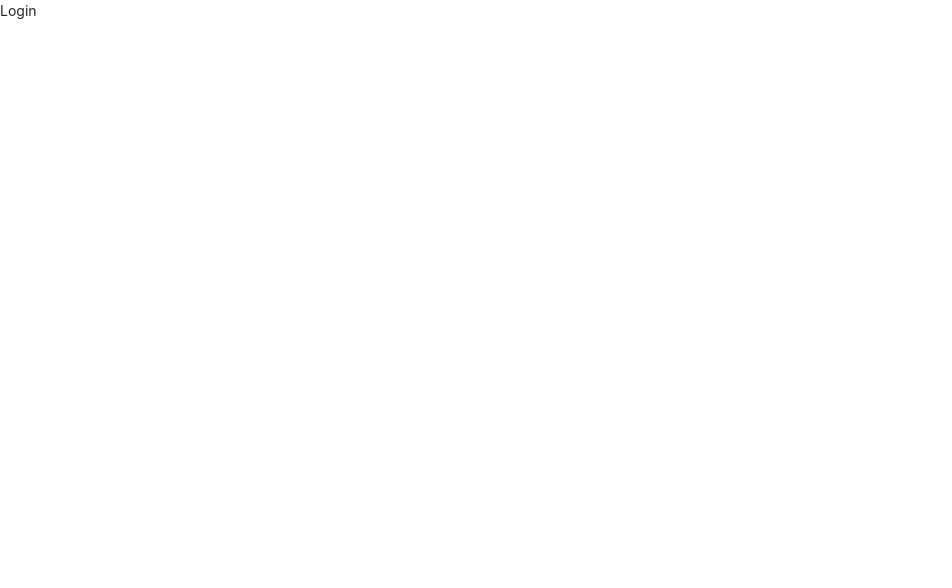
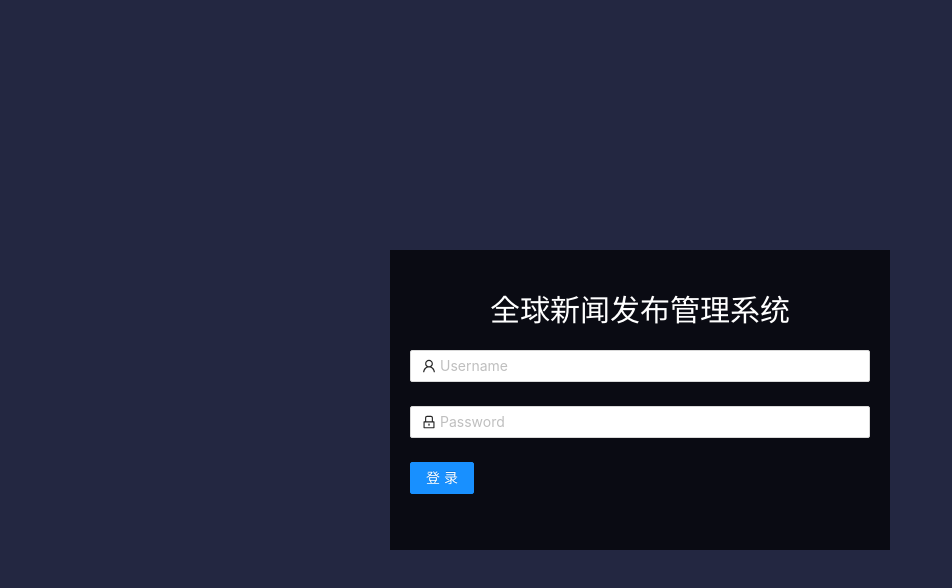
Before and after one commit to JXMChang/newssystem, a React (Create React App) app: page /#/login in a window 1280 px wide. Shown: the top 588 px of the page, without its empty margins (0-952 px from the left). Built offline with nearby package versions, Linux system fonts and the light colour scheme.

Commit message:
【登录功能】

```diff
--- a/src/components/sandbox/TopHeader.js
+++ b/src/components/sandbox/TopHeader.js
@@ -5,8 +5,9 @@
   UserOutlined
 } from '@ant-design/icons';
 import { Layout,Dropdown, Menu,Avatar  } from 'antd';
+import { withRouter } from 'react-router-dom/cjs/react-router-dom.min';
 const { Header } = Layout;
-export default function TopHeader () {
+function TopHeader (props) {
   const [collapsed, setCollapsed] = useState(false);
   const menu = (
     <Menu
@@ -14,17 +15,21 @@
         {
           key: '1',
           label: (
-            <a target="_blank" rel="noopener noreferrer" href="https://www.antgroup.com">
+            <span>
               超级管理员
-            </a>
+            </span>
           ),
         },
         {
           key: '2',
           label: (
-            <a target="_blank" rel="noopener noreferrer" href="https://www.aliyun.com">
+            <span  onClick={()=>{
+              localStorage.removeItem("token")
+              // console.log(props.history)
+              props.history.replace("/login")
+            }}>
               退出
-            </a>
+            </span>
           ),
           danger: true,
         },
@@ -55,3 +60,4 @@
     </Header>
   )
 }
+export default withRouter(TopHeader)
--- /dev/null
+++ b/src/views/Login/Login.css
@@ -0,0 +1,19 @@
+.formContainer{
+  position: fixed;
+  background-color: rgba(0, 0, 0, 0.7);
+  width: 500px;
+  height: 300px;
+  top:50%;
+  left:50%;
+  transform: translate(-50%,-50%);
+  padding: 20px;
+  z-index:100;
+}
+
+.logintitle{
+  text-align: center;
+  height: 80px;
+  line-height: 80px;
+  font-size: 30px;
+  color:white;
+}
--- a/src/views/Login/Login.js
+++ b/src/views/Login/Login.js
@@ -1,9 +1,211 @@
 import React from 'react'
+import { Form, Button, Input, message } from 'antd'
+import { UserOutlined, LockOutlined } from '@ant-design/icons';
+import './Login.css'
+// import Particles from 'react-particles-js';
+import axios from 'axios'
+export default function Login(props) {
 
-export default function Login() {
-  return (
-    <div>
-      Login
-    </div>
-  )
+    const onFinish = (values) => {
+        console.log(values)
+
+        axios.get(`http://localhost:8000/users?username=${values.username}&password=${values.password}&roleState=true&_expand=role`).then(res=>{
+            console.log(res.data)
+            if(res.data.length===0){
+                message.error("用户名或密码不匹配")
+            }else{
+                localStorage.setItem("token",JSON.stringify(res.data[0]))
+                props.history.push("/")
+            }
+        })
+    }
+    return (
+        <div style={{ background: 'rgb(35, 39, 65)', height: "100%",overflow:'hidden' }}>
+            {/* <Particles height={document.documentElement.clientHeight}params={
+                {
+                    "background": {
+                      "color": {
+                        "value": "rgb(35, 39, 65)"
+                      },
+                      "position": "50% 50%",
+                      "repeat": "no-repeat",
+                      "size": "cover"
+                    },
+                    "fullScreen": {
+                      "enable": true,
+                      "zIndex": 1
+                    },
+                    "interactivity": {
+                      "events": {
+                        "onClick": {
+                          "enable": true,
+                          "mode": "push"
+                        },
+                        "onHover": {
+                          "enable": true,
+                          "mode": "bubble",
+                          "parallax": {
+                            "force": 60
+                          }
+                        }
+                      },
+                      "modes": {
+                        "bubble": {
+                          "distance": 400,
+                          "duration": 2,
+                          "opacity": 1,
+                          "size": 40
+                        },
+                        "grab": {
+                          "distance": 400
+                        }
+                      }
+                    },
+                    "particles": {
+                      "color": {
+                        "value": "#ffffff"
+                      },
+                      "links": {
+                        "color": {
+                          "value": "#fff"
+                        },
+                        "distance": 150,
+                        "opacity": 0.4
+                      },
+                      "move": {
+                        "attract": {
+                          "rotate": {
+                            "x": 600,
+                            "y": 1200
+                          }
+                        },
+                        "enable": true,
+                        "outModes": {
+                          "default": "bounce",
+                          "bottom": "bounce",
+                          "left": "bounce",
+                          "right": "bounce",
+                          "top": "bounce"
+                        },
+                        "speed": 6
+                      },
+                      "number": {
+                        "density": {
+                          "enable": true
+                        },
+                        "value": 170
+                      },
+                      "opacity": {
+                        "animation": {
+                          "speed": 1,
+                          "minimumValue": 0.1
+                        }
+                      },
+                      "shape": {
+                        "options": {
+                          "character": {
+                            "fill": false,
+                            "font": "Verdana",
+                            "style": "",
+                            "value": "*",
+                            "weight": "400"
+                          },
+                          "char": {
+                            "fill": false,
+                            "font": "Verdana",
+                            "style": "",
+                            "value": "*",
+                            "weight": "400"
+                          },
+                          "polygon": {
+                            "nb_sides": 5
+                          },
+                          "star": {
+                            "nb_sides": 5
+                          },
+                          "image": {
+                            "height": 32,
+                            "replace_color": true,
+                            "src": "/logo192.png",
+                            "width": 32
+                          },
+                          "images": {
+                            "height": 32,
+                            "replace_color": true,
+                            "src": "/logo192.png",
+                            "width": 32
+                          }
+                        },
+                        "type": "image"
+                      },
+                      "size": {
+                        "value": 16,
+                        "animation": {
+                          "speed": 40,
+                          "minimumValue": 0.1
+                        }
+                      },
+                      "stroke": {
+                        "color": {
+                          "value": "#000000",
+                          "animation": {
+                            "h": {
+                              "count": 0,
+                              "enable": false,
+                              "offset": 0,
+                              "speed": 1,
+                              "sync": true
+                            },
+                            "s": {
+                              "count": 0,
+                              "enable": false,
+                              "offset": 0,
+                              "speed": 1,
+                              "sync": true
+                            },
+                            "l": {
+                              "count": 0,
+                              "enable": false,
+                              "offset": 0,
+                              "speed": 1,
+                              "sync": true
+                            }
+                          }
+                        }
+                      }
+                    }
+                  }
+            }/> */}
+            <div className="formContainer">
+                <div className="logintitle">全球新闻发布管理系统</div>
+                <Form
+                    name="normal_login"
+                    className="login-form"
+                    onFinish={onFinish}
+                >
+                    <Form.Item
+                        name="username"
+                        rules={[{ required: true, message: 'Please input your Username!' }]}
+                    >
+                        <Input prefix={<UserOutlined className="site-form-item-icon" />} placeholder="Username" />
+                    </Form.Item>
+                    <Form.Item
+                        name="password"
+                        rules={[{ required: true, message: 'Please input your Password!' }]}
+                    >
+                        <Input
+                            prefix={<LockOutlined className="site-form-item-icon" />}
+                            type="password"
+                            placeholder="Password"
+                        />
+                    </Form.Item>
+                    <Form.Item>
+                        <Button type="primary" htmlType="submit" className="login-form-button">
+                            登录
+                     </Button>
+                    </Form.Item>
+                </Form>
+            </div>
+        </div>
+    )
 }
```
